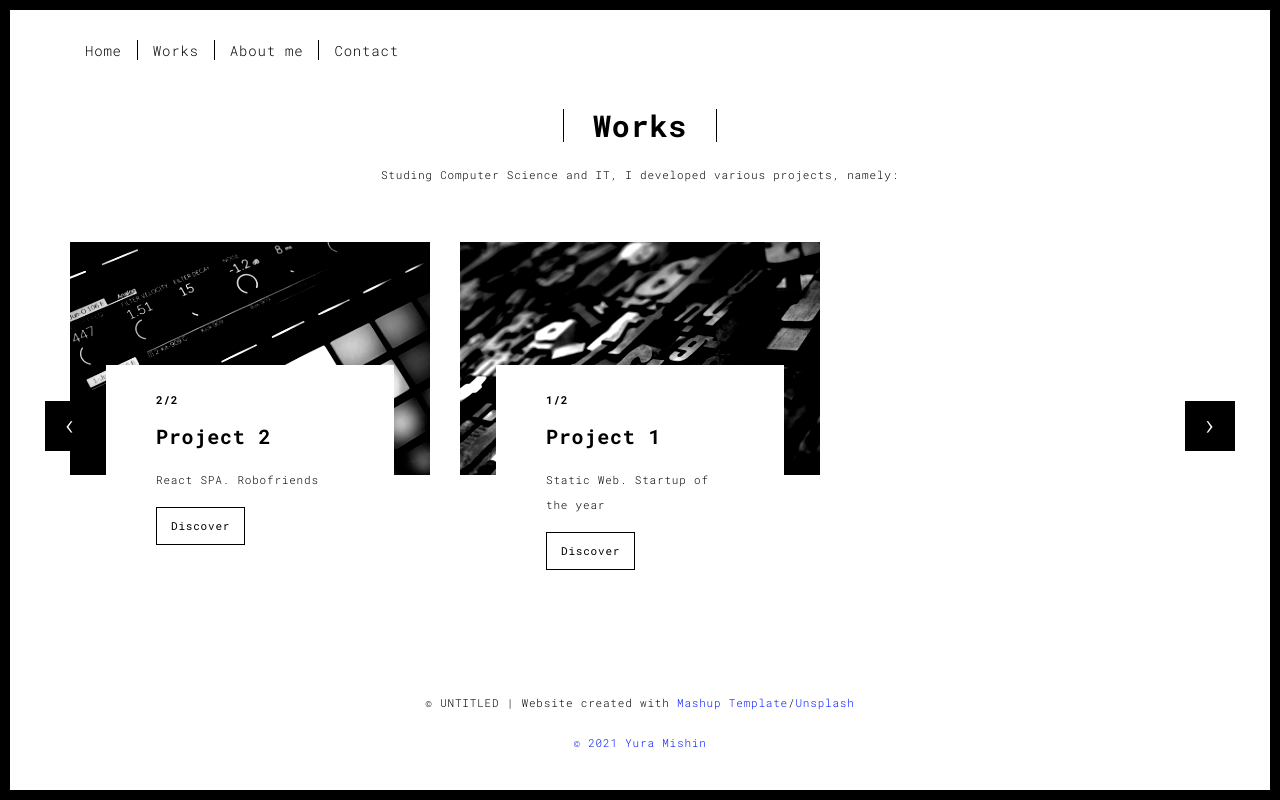
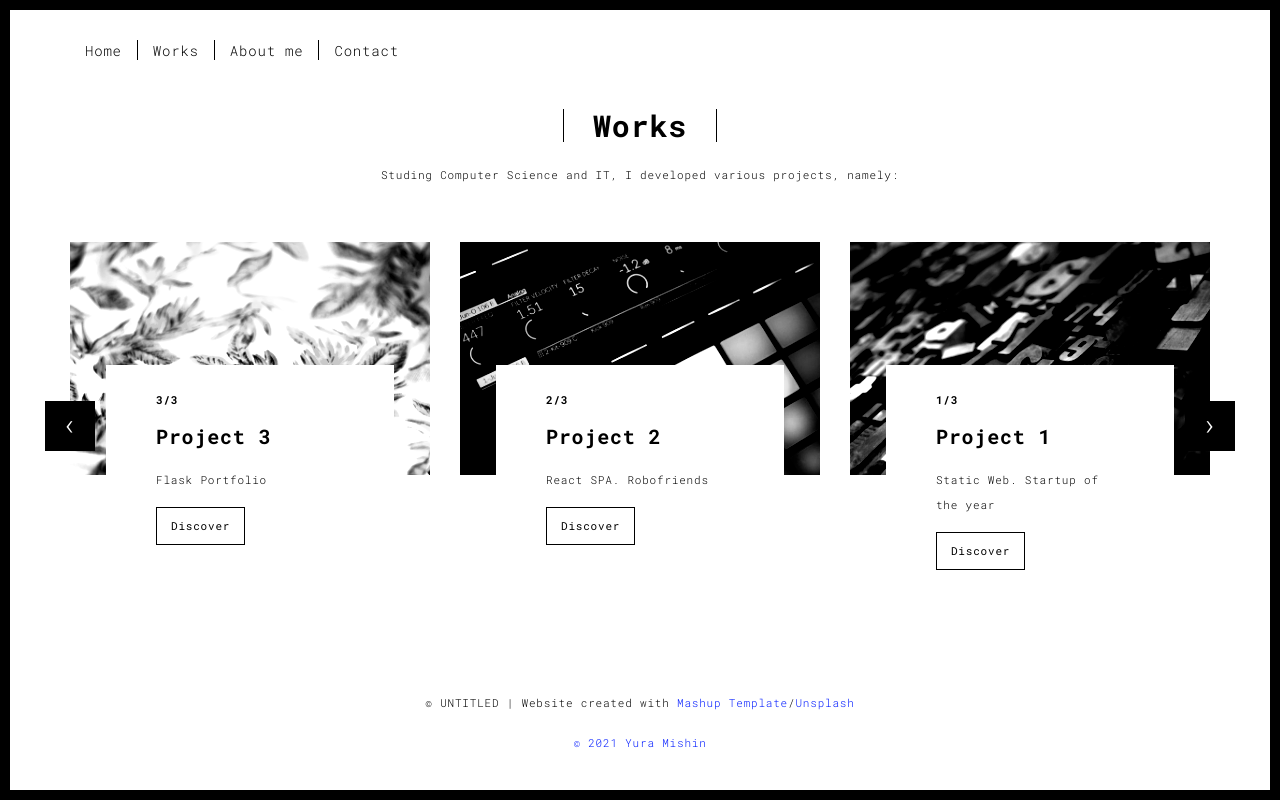
Before and after one commit to YuraMishin/yuramishin.github.io, a plain HTML site: page pages/works.html in a window 1280 px wide. Drawn offline with Linux system fonts and the light colour scheme.

Commit message:
Added Flask Portfolio link. Closes #5

```diff
--- a/pages/works.html
+++ b/pages/works.html
@@ -72,6 +72,26 @@
                         <div class="item active">
                             <div class="row">
                                 <div class="col-sm-4">
+                                    <a href="http://yuramishin.pythonanywhere.com/"
+                                       title=""
+                                       class="black-image-project-hover">
+                                        <img
+                                                src="./../static/assets/images/work03-hover.jpg"
+                                                alt="Flask Portfolio"
+                                                title="Flask Portfolio"
+                                                class="img-responsive">
+                                    </a>
+                                    <div class="card-container card-container-lg">
+                                        <h4>3/3</h4>
+                                        <h3>Project 3</h3>
+                                        <p>Flask Portfolio</p>
+                                        <a
+                                                href="http://yuramishin.pythonanywhere.com/"
+                                                title="Flask Portfolio"
+                                                class="btn btn-default">Discover</a>
+                                    </div>
+                                </div>
+                                <div class="col-sm-4">
                                     <a href="https://yuramishin.github.io/robofriends/"
                                        title="React SPA. Robofriends"
                                        class="black-image-project-hover">
@@ -82,7 +102,7 @@
                                                 class="img-responsive">
                                     </a>
                                     <div class="card-container card-container-lg">
-                                        <h4>2/2</h4>
+                                        <h4>2/3</h4>
                                         <h3>Project 2</h3>
                                         <p>React SPA. Robofriends</p>
                                         <a
@@ -102,7 +122,7 @@
                                                 class="img-responsive">
                                     </a>
                                     <div class="card-container card-container-lg">
-                                        <h4>1/2</h4>
+                                        <h4>1/3</h4>
                                         <h3>Project 1</h3>
                                         <p>Static Web. Startup of the year</p>
                                         <a
```
